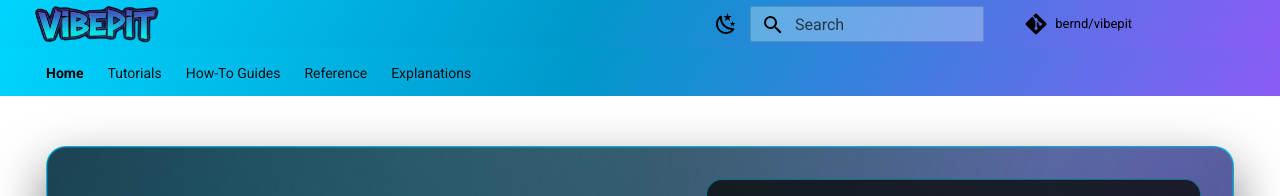
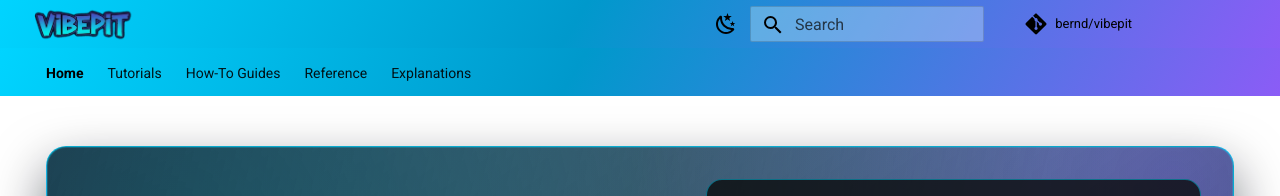
Before and after one commit to bernd/vibepit, an MkDocs documentation site: the page built from docs/content/index.md, in a window 1280 px wide. Shown: the top 196 px of the page. Built offline with MkDocs 1.6.1 and Material for MkDocs 9.7.7, drawn with Linux system fonts in a browser that asks for light colours; comment, search, counter and statistics services are not loaded.

Commit message:
Adjust spacing in header

```diff
--- a/docs/content/stylesheets/theme.css
+++ b/docs/content/stylesheets/theme.css
@@ -72,18 +72,17 @@
 
 /* Render the header logo as a wordmark instead of a square icon. */
 .md-header__button.md-logo {
-  margin: 0 0.5rem 0 0;
+  margin: 0 0.25rem 0 0;
   padding: 0;
-  width: clamp(7.5rem, 16vw, 11rem);
+  width: auto;
+  min-width: 0;
 }
 
 .md-header__button.md-logo img,
 .md-header__button.md-logo svg {
-  width: 100%;
-  height: auto;
-  max-height: 2rem;
-  object-fit: contain;
-  object-position: left center;
+  width: auto;
+  height: 1.55rem;
+  max-height: 1.55rem;
 }
 
 /* Hide the plain text site title; the wordmark is the brand label. */
@@ -92,8 +91,10 @@
 }
 
 @media screen and (max-width: 76.234375em) {
-  .md-header__button.md-logo {
-    width: clamp(6.5rem, 30vw, 9rem);
+  .md-header__button.md-logo img,
+  .md-header__button.md-logo svg {
+    height: 1.35rem;
+    max-height: 1.35rem;
   }
 }
 
```
